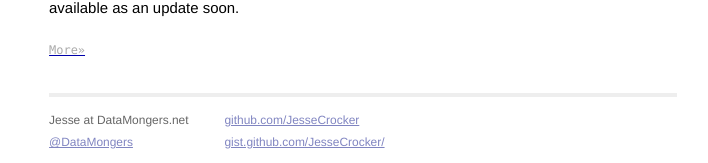
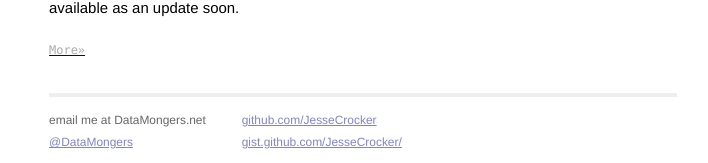
Before and after one commit to JesseCrocker/datamongers.net, a Jekyll site: the page built from index.html, in a window 1280 px wide. Shown: the part 2006-2169 px from the top of the page, without its empty margins (277-985 px from the left). Built offline with Jekyll 4.4.1, drawn with Linux system fonts in a browser that asks for light colours; Markdown is read by kramdown in place of the engine named in the settings.

Commit message:
change email text

```diff
--- a/_layouts/default.html
+++ b/_layouts/default.html
@@ -27,7 +27,7 @@
           <div class="footer">
             <div class="contact">
               <p>
-                Jesse at DataMongers.net<br />
+                email me at DataMongers.net<br />
                 <a href="https://twitter.com/datamongers">@DataMongers</a><br />
               </p>
             </div>
```
